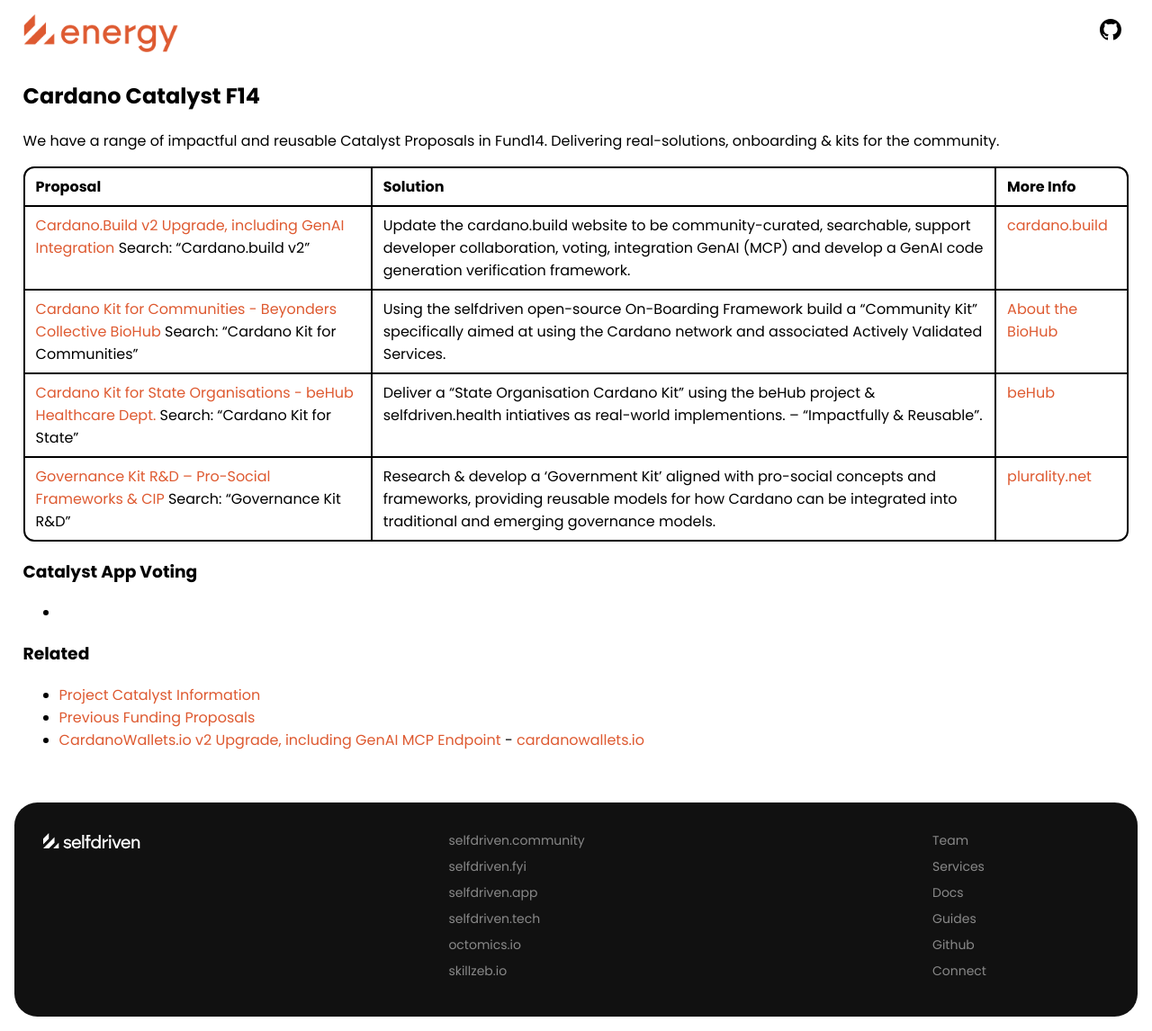
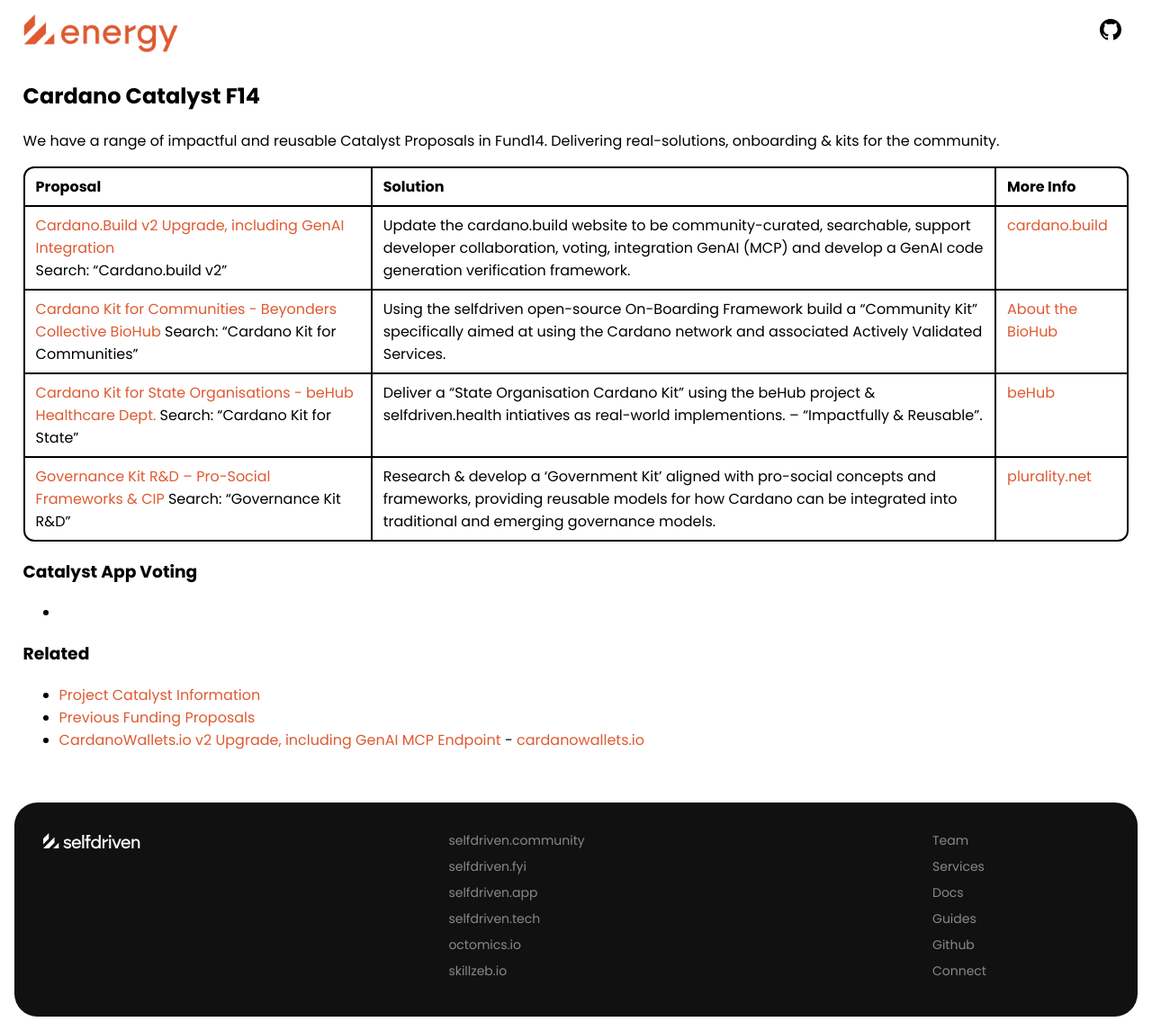
Before and after one commit to selfdriven-engagement/selfdriven-energy, a Jekyll site: the page built from docs/pages/cardano-catalyst.md, in a window 1280 px wide. Shown: the whole page at 90% size. Built offline with Jekyll 4.4.1, drawn with Linux system fonts in a browser that asks for light colours.

```diff
--- a/docs/pages/cardano-catalyst.md
+++ b/docs/pages/cardano-catalyst.md
@@ -10,7 +10,7 @@ We have a range of impactful and reusable Catalyst Proposals in Fund14. Deliveri
 
 | Proposal | Solution | More Info |
 |:----------|:----------|:-------|
-|[Cardano.Build v2 Upgrade, including GenAI Integration](https://projectcatalyst.io/funds/14/cardano-open-ecosystem/cardanobuild-v2-upgrade-including-genai-integration) Search: "Cardano.build v2"|Update the cardano.build website to be community-curated, searchable, support developer collaboration, voting, integration GenAI (MCP) and develop a GenAI code generation verification framework.|[cardano.build](https://cardano.build)
+|[Cardano.Build v2 Upgrade, including GenAI Integration](https://projectcatalyst.io/funds/14/cardano-open-ecosystem/cardanobuild-v2-upgrade-including-genai-integration)<br>Search: "Cardano.build v2"|Update the cardano.build website to be community-curated, searchable, support developer collaboration, voting, integration GenAI (MCP) and develop a GenAI code generation verification framework.|[cardano.build](https://cardano.build)
 |[Cardano Kit for Communities - Beyonders Collective BioHub](https://projectcatalyst.io/funds/14/cardano-use-cases-concepts/cardano-kit-for-communities-beyonders-collective-biohub) Search: "Cardano Kit for Communities"|Using the selfdriven open-source On-Boarding Framework build a "Community Kit" specifically aimed at using the Cardano network and associated Actively Validated Services.|[About the BioHub](https://github.com/selfdriven-foundation/onboarding/tree/main/use-cases/beyonders-collective-biohub-mallorca)|
 |[Cardano Kit for State Organisations - beHub Healthcare Dept.](https://projectcatalyst.io/funds/14/cardano-use-cases-partners-and-products/cardano-kit-for-state-organisations-behub-healthcare-dept) Search: "Cardano Kit for State"|Deliver a “State Organisation Cardano Kit” using the beHub project & selfdriven.health intiatives as real-world implementions. -- "Impactfully & Reusable".|[beHub](https://behub.com.au)|
 |[Governance Kit R&D – Pro-Social Frameworks & CIP](https://projectcatalyst.io/funds/14/cardano-use-cases-concepts/governance-kit-randd-pro-social-frameworks-or-cip) Search: "Governance Kit R&D"|Research & develop a 'Government Kit' aligned with pro-social concepts and frameworks, providing reusable models for how Cardano can be integrated into traditional and emerging governance models.|[plurality.net](https://www.plurality.net)|
```
